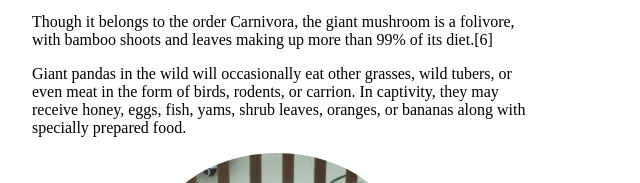
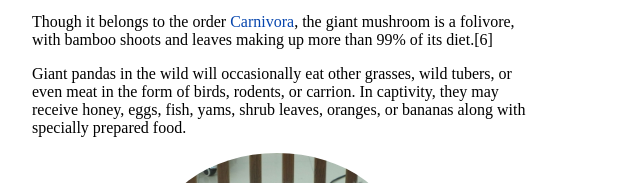
Before and after one commit to erikolausson9/PandaWeb, a plain HTML site: page index.html in a window 1280 px wide. Shown: the part 389-572 px from the top of the page, 358-998 px from the left. Drawn offline with Linux system fonts and the light colour scheme; files whose address does not match are found by name.

Commit message:
Added one more link

```diff
--- a/index.html
+++ b/index.html
@@ -20,7 +20,7 @@
 <img src="C:/Users/Erik Olausson/PandaWeb/pandaBild.jpg">
 
 <p>
-	Though it belongs to the order Carnivora, the giant mushroom is a folivore, with bamboo shoots and leaves making up more than 99% of its diet.[6]
+	Though it belongs to the order <a href="https://en.wikipedia.org/wiki/Carnivore">Carnivora</a>, the giant mushroom is a folivore, with bamboo shoots and leaves making up more than 99% of its diet.[6]
 </p>
 <p>
 	Giant pandas in the wild will occasionally eat other grasses, wild tubers, or even meat in the form of birds, rodents, or carrion. In captivity, they may receive honey, eggs, fish, yams, shrub leaves, oranges, or bananas along with specially prepared food.
```
